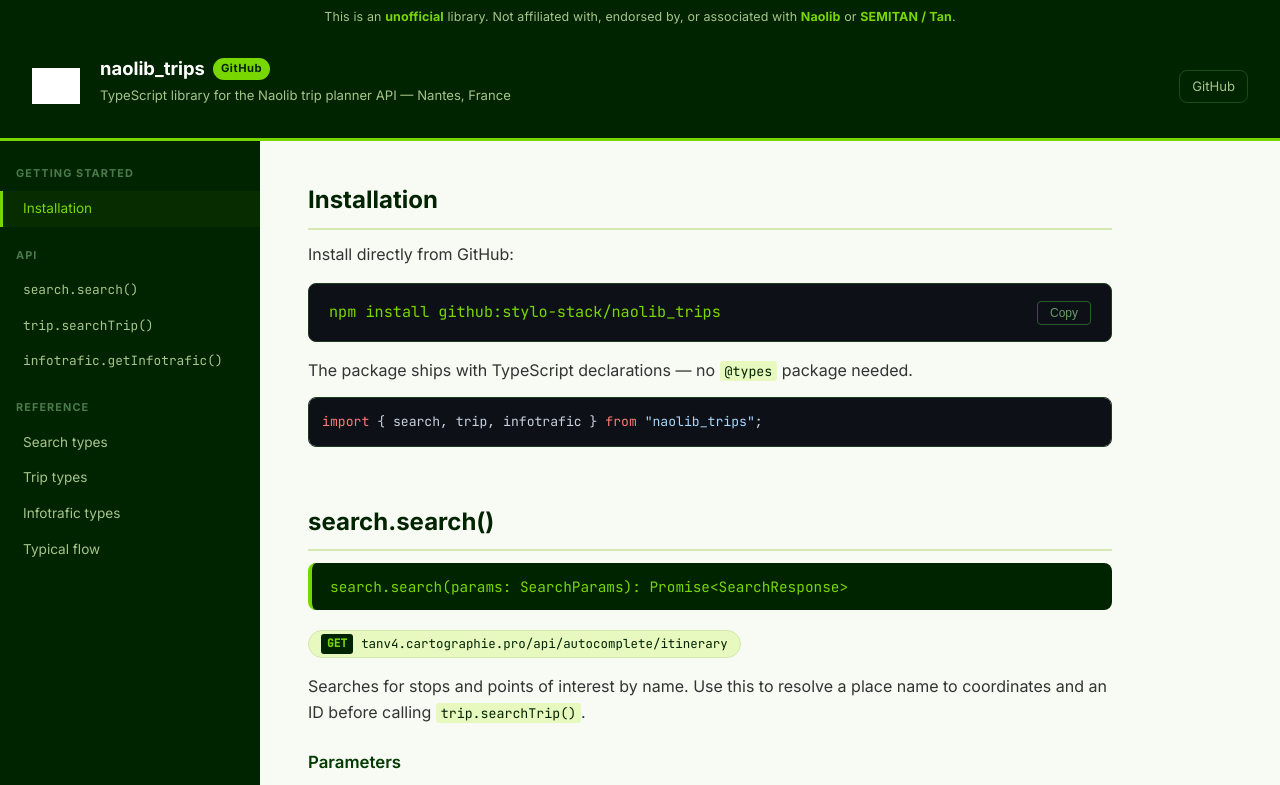
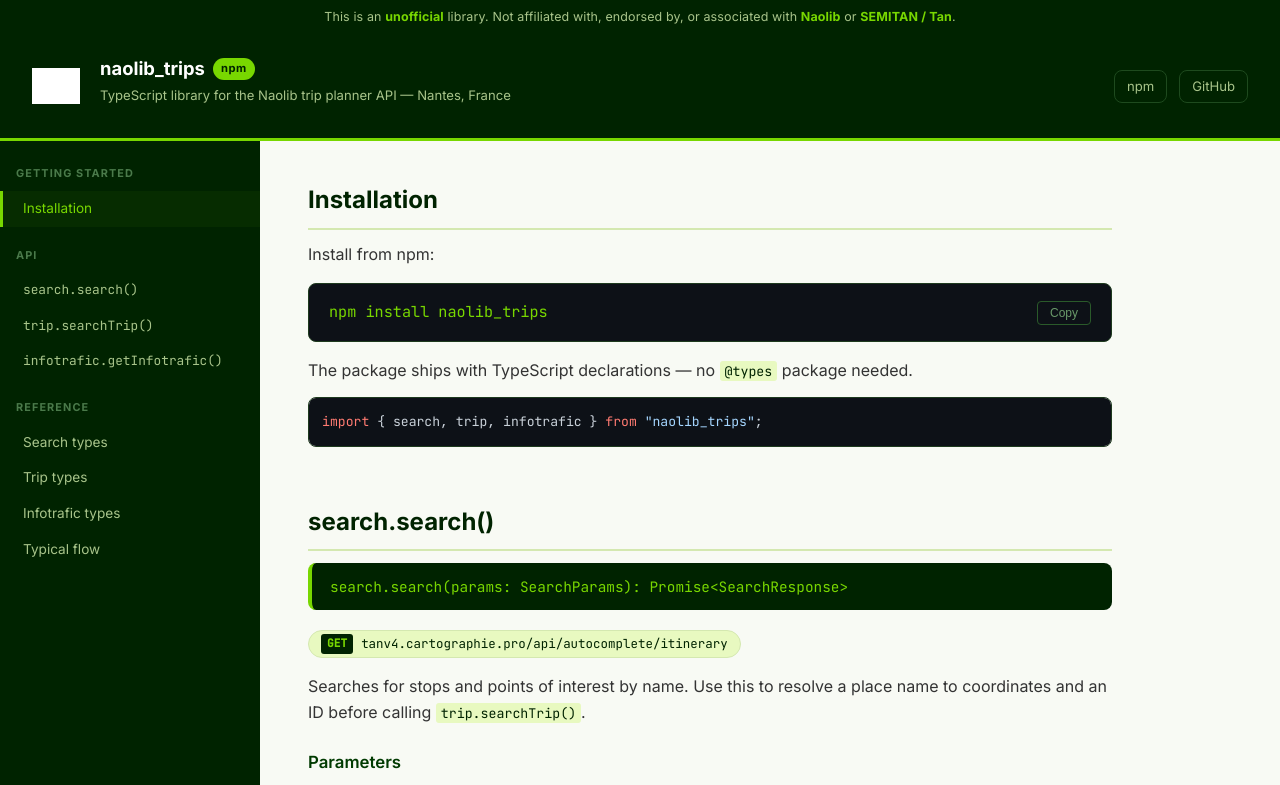
Before and after one commit to stylo-stack/naolib_trips, a website: page docs/index.html in a window 1280 px wide. Shown: the top 785 px of the page. Drawn offline with nearby package versions, Linux system fonts and the light colour scheme; grey boxes are pictures that could not be loaded.

Commit message:
feat: improve doc (#2)
Co-authored-by: Ian <stylo.00@pm.me>

```diff
--- a/docs/index.html
+++ b/docs/index.html
@@ -321,11 +321,12 @@
 <header>
   <img src="https://naolib.fr/uas/NaolibParticuliers/LOGO/logo+naolib.svg" alt="Naolib logo" onerror="this.style.display='none'" />
   <div class="header-title">
-    <h1>naolib_trips <span>GitHub</span></h1>
+    <h1>naolib_trips <span>npm</span></h1>
     <p>TypeScript library for the Naolib trip planner API — Nantes, France</p>
   </div>
   <div class="header-links">
-    <a href="https://github.com/stylo-stack/naolib_trips">GitHub</a>
+    <a href="https://www.npmjs.com/package/naolib_trips" target="_blank">npm</a>
+    <a href="https://github.com/stylo-stack/naolib_trips" target="_blank">GitHub</a>
   </div>
 </header>
 
@@ -351,10 +352,10 @@
     <!-- Installation -->
     <div class="section" id="installation">
       <h2>Installation</h2>
-      <p>Install directly from GitHub:</p>
+      <p>Install from npm:</p>
       <div class="install-block">
-        <code>npm install github:stylo-stack/naolib_trips</code>
-        <button class="copy-btn" onclick="navigator.clipboard.writeText('npm install github:stylo-stack/naolib_trips');this.textContent='Copied!';setTimeout(()=>this.textContent='Copy',1500)">Copy</button>
+        <code>npm install naolib_trips</code>
+        <button class="copy-btn" onclick="navigator.clipboard.writeText('npm install naolib_trips');this.textContent='Copied!';setTimeout(()=>this.textContent='Copy',1500)">Copy</button>
       </div>
       <p>The package ships with TypeScript declarations — no <code>@types</code> package needed.</p>
       <pre><code class="language-typescript">import { search, trip, infotrafic } from "naolib_trips";</code></pre>
@@ -630,6 +631,7 @@
   <p>
     <strong>naolib_trips</strong> is an independent open-source project.
     Not affiliated with <a href="https://naolib.fr" target="_blank">Naolib</a> or SEMITAN / TAN. &nbsp;·&nbsp;
+    <a href="https://www.npmjs.com/package/naolib_trips" target="_blank">npm</a> &nbsp;·&nbsp;
     <a href="https://github.com/stylo-stack/naolib_trips" target="_blank">GitHub</a> &nbsp;·&nbsp;
     ISC License
   </p>
```
Also changed, not shown: README.md (added).
